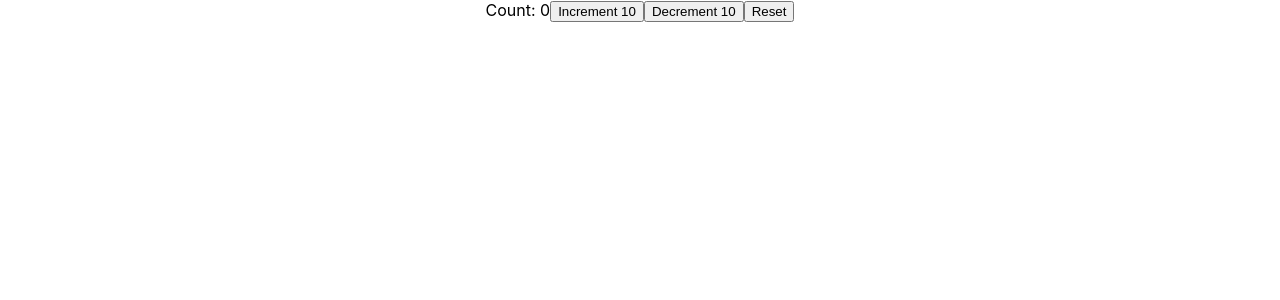
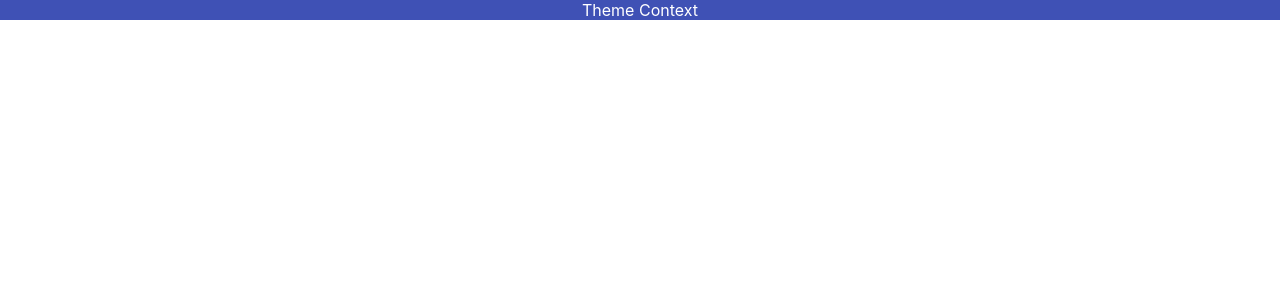
Before and after one commit to abhisheksunil2201/learning-react-typescript, a React (Create React App) app: page / in a window 1280 px wide. Shown: the top 300 px of the page. Built offline with nearby package versions, Linux system fonts and the light colour scheme.

Commit message:
lesson-11 useContext hook

```diff
--- a/src/App.tsx
+++ b/src/App.tsx
@@ -1,10 +1,13 @@
 import './App.css';
-import { Counter } from './components/state/Counter';
+import { Box } from './components/context/Box';
+import { ThemeContextProvider } from './components/context/ThemeContext';
 
 function App() {
   return (
     <div className="App">
-      <Counter />
+      <ThemeContextProvider>
+        <Box />
+      </ThemeContextProvider>
     </div>
   );
 }
--- /dev/null
+++ b/src/components/context/Box.tsx
@@ -0,0 +1,7 @@
+import { useContext } from "react"
+import { ThemeContext } from "./ThemeContext"
+
+export const Box = () => {
+    const theme = useContext(ThemeContext)
+    return <div style={{backgroundColor: theme.primary.main, color: theme.primary.text}}>Theme Context</div>
+}
--- /dev/null
+++ b/src/components/context/ThemeContext.tsx
@@ -0,0 +1,12 @@
+import { createContext } from "react";
+import { theme } from "./theme";
+
+type ThemeContextProviderProps = {
+    children: React.ReactNode
+}
+
+export const ThemeContext = createContext(theme)
+
+export const ThemeContextProvider = ({children}: ThemeContextProviderProps) => {
+    return <ThemeContext.Provider value={theme}>{children}</ThemeContext.Provider>
+}
--- /dev/null
+++ b/src/components/context/theme.ts
@@ -0,0 +1,10 @@
+export const theme = {
+    primary: {
+        main: '#3f51b5',
+        text: '#fff',
+    },
+    secondary: {
+        main: '#f50057',
+        text: '#fff',
+    },
+}
```
